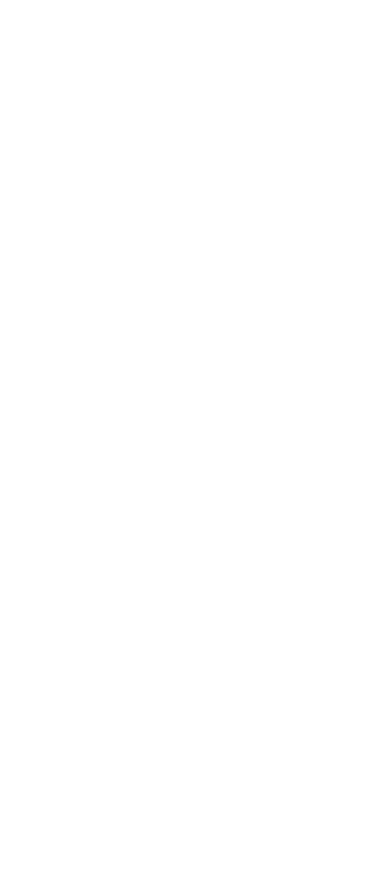
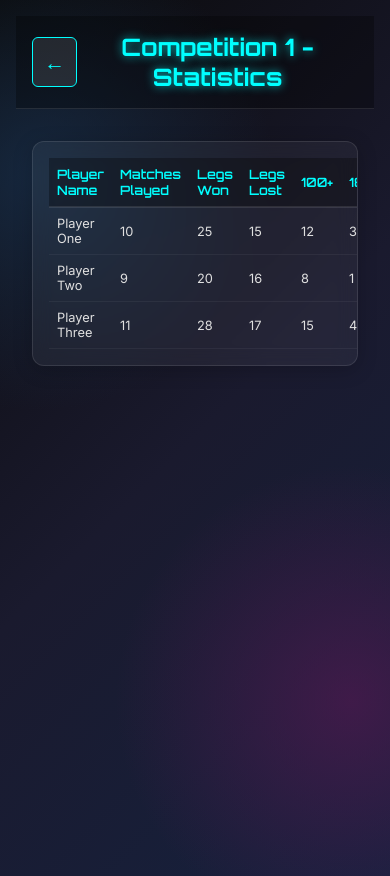
Before and after one commit to jakes007/DartsAdminApp, a React (Create React App) app: page /competition/1 in a window 390 px wide. Before the commit this address had no page. Before the commit the page ends 844 px from the top, so only its background shows below. Built offline with nearby package versions, Linux system fonts and the light colour scheme; the HTML template or start-up script is replaced by a standard one.

Commit message:
Added view league button

```diff
--- a/src/App.tsx
+++ b/src/App.tsx
@@ -4,6 +4,7 @@ import AdminDashboard from "./AdminDashboard";
 import "./App.css";
 import ClubEdit from "./ClubEdit.jsx";
 import Setup from "./Setup"; // Import the new Setup component
+import CompetitionStats from "./CompetitionStats";
 
 function App() {
   return (
@@ -14,6 +15,7 @@ function App() {
           <Route path="/admin" element={<AdminDashboard />} />
           <Route path="/manage" element={<ClubEdit />} />
           <Route path="/setup" element={<Setup />} /> {/* Add the new route */}
+          <Route path="/competition/:id" element={<CompetitionStats />} />
         </Routes>
       </div>
     </Router>
--- /dev/null
+++ b/src/CompetitionStats.css
@@ -0,0 +1,193 @@
+@import url("https://fonts.googleapis.com/css2?family=Inter:wght@300;400;500;600;700&family=Orbitron:wght@400;500;600;700&display=swap");
+
+.competition-stats-container {
+  min-height: 100vh;
+  background: radial-gradient(
+      circle at 10% 20%,
+      rgba(25, 50, 80, 0.7) 0%,
+      transparent 30%
+    ),
+    radial-gradient(
+      circle at 90% 80%,
+      rgba(80, 25, 80, 0.7) 0%,
+      transparent 30%
+    ),
+    linear-gradient(135deg, #0a0a0a 0%, #1a1a2e 50%, #16213e 100%);
+  color: #e0e0e0;
+  font-family: "Inter", "Segoe UI", Tahoma, Geneva, Verdana, sans-serif;
+  padding: 1rem;
+}
+
+/* Header Styles */
+.competition-stats-header {
+  display: grid;
+  grid-template-columns: 1fr auto 1fr;
+  align-items: center;
+  padding: 1.5rem 2rem;
+  border-bottom: 1px solid rgba(255, 255, 255, 0.1);
+  background: rgba(0, 0, 0, 0.3);
+  margin-bottom: 2rem;
+}
+
+.competition-stats-header h1 {
+  margin: 0;
+  font-family: "Orbitron", sans-serif;
+  color: #00ffff;
+  font-size: 2rem;
+  text-shadow: 0 0 10px rgba(0, 255, 255, 0.7);
+  text-align: center;
+  grid-column: 2;
+}
+
+.header-left {
+  display: flex;
+  justify-content: flex-start;
+  grid-column: 1;
+}
+
+.header-right {
+  display: flex;
+  justify-content: flex-end;
+  grid-column: 3;
+}
+
+.back-btn {
+  background: rgba(255, 255, 255, 0.1);
+  color: #00ffff;
+  border: 1px solid #00ffff;
+  border-radius: 6px;
+  cursor: pointer;
+  transition: all 0.3s ease;
+  font-family: "Inter", sans-serif;
+  font-weight: 500;
+  display: flex;
+  align-items: center;
+  justify-content: center;
+  padding: 0.7rem 1.5rem;
+}
+
+.back-btn:hover {
+  background: rgba(0, 255, 255, 0.2);
+  box-shadow: 0 0 15px rgba(0, 255, 255, 0.7);
+}
+
+.back-arrow {
+  display: none;
+}
+
+/* Main Content */
+.competition-stats-main {
+  padding: 0 2rem 3rem;
+  max-width: 1400px;
+  margin: 0 auto;
+}
+
+/* Stats Table */
+.stats-table-container {
+  background: rgba(255, 255, 255, 0.05);
+  backdrop-filter: blur(10px);
+  border-radius: 12px;
+  padding: 2rem;
+  border: 1px solid rgba(255, 255, 255, 0.1);
+  box-shadow: 0 4px 20px rgba(0, 0, 0, 0.2);
+  overflow-x: auto;
+}
+
+.stats-table {
+  width: 100%;
+  border-collapse: collapse;
+  color: #e0e0e0;
+}
+
+.stats-table th {
+  background: rgba(0, 0, 0, 0.3);
+  padding: 1rem;
+  text-align: left;
+  font-weight: 600;
+  border-bottom: 2px solid rgba(255, 255, 255, 0.1);
+  color: #00ffff;
+  font-family: "Orbitron", sans-serif;
+}
+
+.stats-table td {
+  padding: 1rem;
+  border-bottom: 1px solid rgba(255, 255, 255, 0.05);
+}
+
+.stats-table tr:hover {
+  background: rgba(0, 255, 255, 0.05);
+}
+
+/* Mobile Responsive */
+@media (max-width: 767px) {
+  .competition-stats-header {
+    padding: 1rem;
+    grid-template-columns: auto 1fr auto;
+    gap: 0.5rem;
+  }
+
+  .competition-stats-header h1 {
+    font-size: 1.5rem;
+    grid-column: 2;
+    text-align: center;
+  }
+
+  .header-left {
+    grid-column: 1;
+    justify-content: flex-start;
+  }
+
+  .header-right {
+    grid-column: 3;
+    justify-content: flex-end;
+  }
+
+  .back-btn {
+    padding: 0.7rem;
+  }
+
+  .back-text {
+    display: none;
+  }
+
+  .back-arrow {
+    display: block;
+    font-size: 1.3rem;
+  }
+
+  .competition-stats-main {
+    padding: 0 1rem 2rem;
+  }
+
+  .stats-table-container {
+    padding: 1rem;
+  }
+
+  .stats-table {
+    font-size: 0.8rem;
+  }
+
+  .stats-table th,
+  .stats-table td {
+    padding: 0.5rem;
+  }
+}
+
+/* Ensure the background covers the entire mobile screen */
+@media (max-width: 767px) {
+  .competition-stats-container {
+    min-height: 100vh;
+    background: radial-gradient(
+        circle at 10% 20%,
+        rgba(25, 50, 80, 0.7) 0%,
+        transparent 30%
+      ),
+      radial-gradient(
+        circle at 90% 80%,
+        rgba(80, 25, 80, 0.7) 0%,
+        transparent 30%
+      ),
+      linear-gradient(135deg, #0a0a0a 0%, #1a1a2e 50%, #16213e 100%) fixed;
+    background-size: cover;
+  }
+}
--- /dev/null
+++ b/src/CompetitionStats.tsx
@@ -0,0 +1,123 @@
+import { useParams, useNavigate, useLocation } from "react-router-dom";
+import "./CompetitionStats.css";
+
+interface PlayerStats {
+  id: string;
+  name: string;
+  matchesPlayed: number;
+  legsWon: number;
+  legsLost: number;
+  tonsPlus: number;
+  oneEighties: number;
+  dartsUsed: number;
+  winPercentage: number;
+  average: number;
+}
+
+const CompetitionStats = () => {
+  const { id } = useParams<{ id: string }>();
+  const navigate = useNavigate();
+  const location = useLocation();
+
+  // Get competition name from navigation state or use a default
+  const competitionName =
+    location.state?.competitionName || `Competition ${id}`;
+
+  // Mock data - replace with Firestore data later
+  const mockPlayerStats: PlayerStats[] = [
+    {
+      id: "1",
+      name: "Player One",
+      matchesPlayed: 10,
+      legsWon: 25,
+      legsLost: 15,
+      tonsPlus: 12,
+      oneEighties: 3,
+      dartsUsed: 450,
+      winPercentage: 62.5,
+      average: 65.2,
+    },
+    {
+      id: "2",
+      name: "Player Two",
+      matchesPlayed: 9,
+      legsWon: 20,
+      legsLost: 16,
+      tonsPlus: 8,
+      oneEighties: 1,
+      dartsUsed: 420,
+      winPercentage: 55.6,
+      average: 58.7,
+    },
+    {
+      id: "3",
+      name: "Player Three",
+      matchesPlayed: 11,
+      legsWon: 28,
+      legsLost: 17,
+      tonsPlus: 15,
+      oneEighties: 4,
+      dartsUsed: 480,
+      winPercentage: 62.2,
+      average: 67.8,
+    },
+  ];
+
+  const handleBackToSetup = () => {
+    navigate("/setup");
+  };
+
+  return (
+    <div className="competition-stats-container">
+      <header className="competition-stats-header">
+        <div className="header-left">
+          <button className="back-btn" onClick={handleBackToSetup}>
+            <span className="back-text">Back to Setup</span>
+            <span className="back-arrow">←</span>
+          </button>
+        </div>
+
+        <h1>{competitionName} - Statistics</h1>
+
+        <div className="header-right">{/* Empty for balance */}</div>
+      </header>
+
+      <main className="competition-stats-main">
+        <div className="stats-table-container">
+          <table className="stats-table">
+            <thead>
+              <tr>
+                <th>Player Name</th>
+                <th>Matches Played</th>
+                <th>Legs Won</th>
+                <th>Legs Lost</th>
+                <th>100+</th>
+                <th>180s</th>
+                <th>Darts Used</th>
+                <th>Win %</th>
+                <th>Average</th>
+              </tr>
+            </thead>
+            <tbody>
+              {mockPlayerStats.map((player) => (
+                <tr key={player.id}>
+                  <td>{player.name}</td>
+                  <td>{player.matchesPlayed}</td>
+                  <td>{player.legsWon}</td>
+                  <td>{player.legsLost}</td>
+                  <td>{player.tonsPlus}</td>
+                  <td>{player.oneEighties}</td>
+                  <td>{player.dartsUsed}</td>
+                  <td>{player.winPercentage}%</td>
+                  <td>{player.average}</td>
+                </tr>
+              ))}
+            </tbody>
+          </table>
+        </div>
+      </main>
+    </div>
+  );
+};
+
+export default CompetitionStats;
--- a/src/Setup.css
+++ b/src/Setup.css
@@ -628,6 +628,26 @@ select:focus {
 }
 
 /* Competition Actions */
+.view-competition-btn {
+  background: rgba(0, 255, 0, 0.2);
+  color: #00ff00;
+  border: 1px solid #00ff00;
+  border-radius: 4px;
+  padding: 0.5rem 1rem;
+  cursor: pointer;
+  font-family: "Inter", sans-serif;
+  font-weight: 500;
+  transition: all 0.3s ease;
+  text-decoration: none;
+  display: inline-block;
+}
+
+.view-competition-btn:hover {
+  background: rgba(0, 255, 0, 0.3);
+  box-shadow: 0 0 10px rgba(0, 255, 0, 0.5);
+}
+
+/* Update competition-actions to handle the new button */
 .competition-actions {
   display: flex;
   justify-content: flex-end;
@@ -635,6 +655,7 @@ select:focus {
   margin-top: 1rem;
   padding-top: 1rem;
   border-top: 1px solid rgba(255, 255, 255, 0.1);
+  flex-wrap: wrap;
 }
 
 .edit-competition-btn {
@@ -870,6 +891,20 @@ select:focus {
   }
 }
 
+@media (max-width: 767px) {
+  .competition-actions {
+    justify-content: center;
+  }
+
+  .edit-competition-btn,
+  .delete-competition-btn,
+  .view-competition-btn {
+    width: 100%;
+    padding: 0.7rem;
+    margin-bottom: 0.5rem;
+  }
+}
+
 /* Ensure the background covers the entire mobile screen */
 @media (max-width: 767px) {
   .setup-container {
--- a/src/Setup.tsx
+++ b/src/Setup.tsx
@@ -2,6 +2,7 @@ import { useState, useEffect } from "react";
 import { useNavigate } from "react-router-dom";
 import CreateLeagueModal from "./components/CreateLeagueModal";
 import "./Setup.css";
+import { Link } from "react-router-dom";
 
 // Define the Competition type
 interface Competition {
@@ -246,6 +247,13 @@ const Setup = () => {
                     >
                       Delete
                     </button>
+                    <Link
+                      to={`/competition/${competition.id}`}
+                      state={{ competitionName: competition.name }}
+                      className="view-competition-btn"
+                    >
+                      View League
+                    </Link>
                   </div>
                 </div>
               ))}
```
